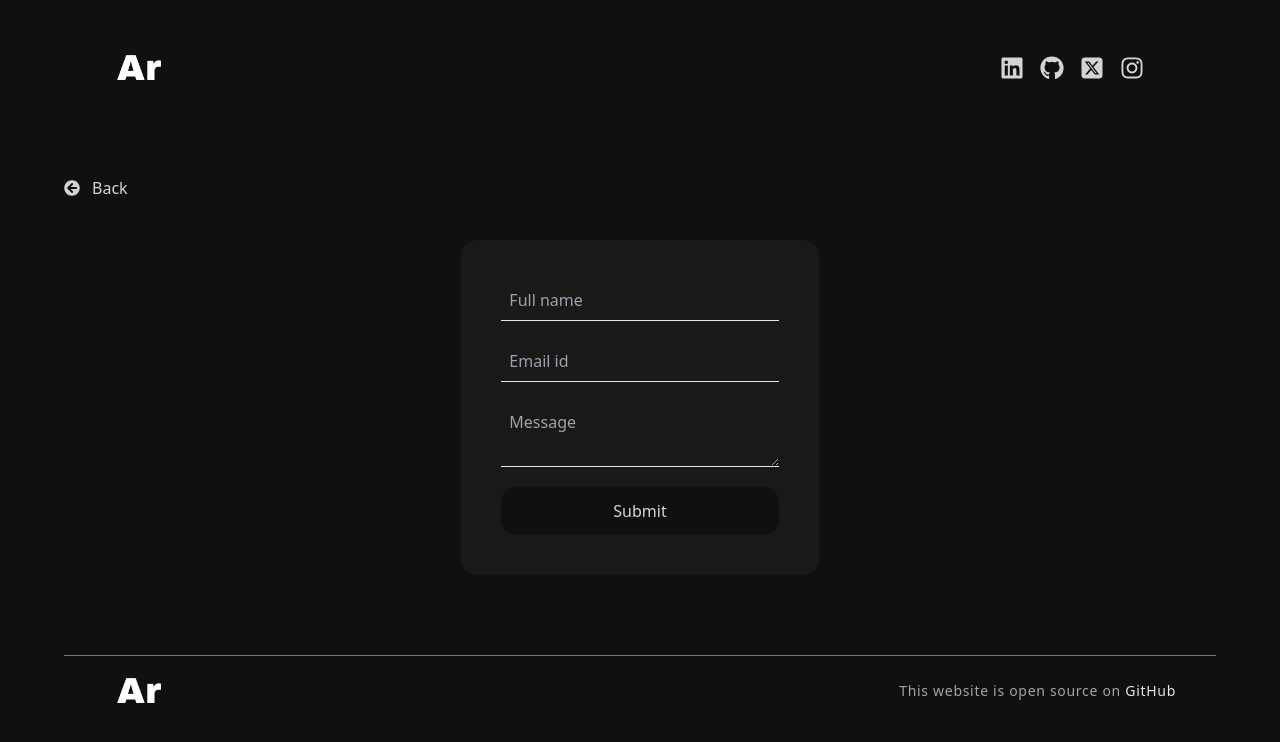
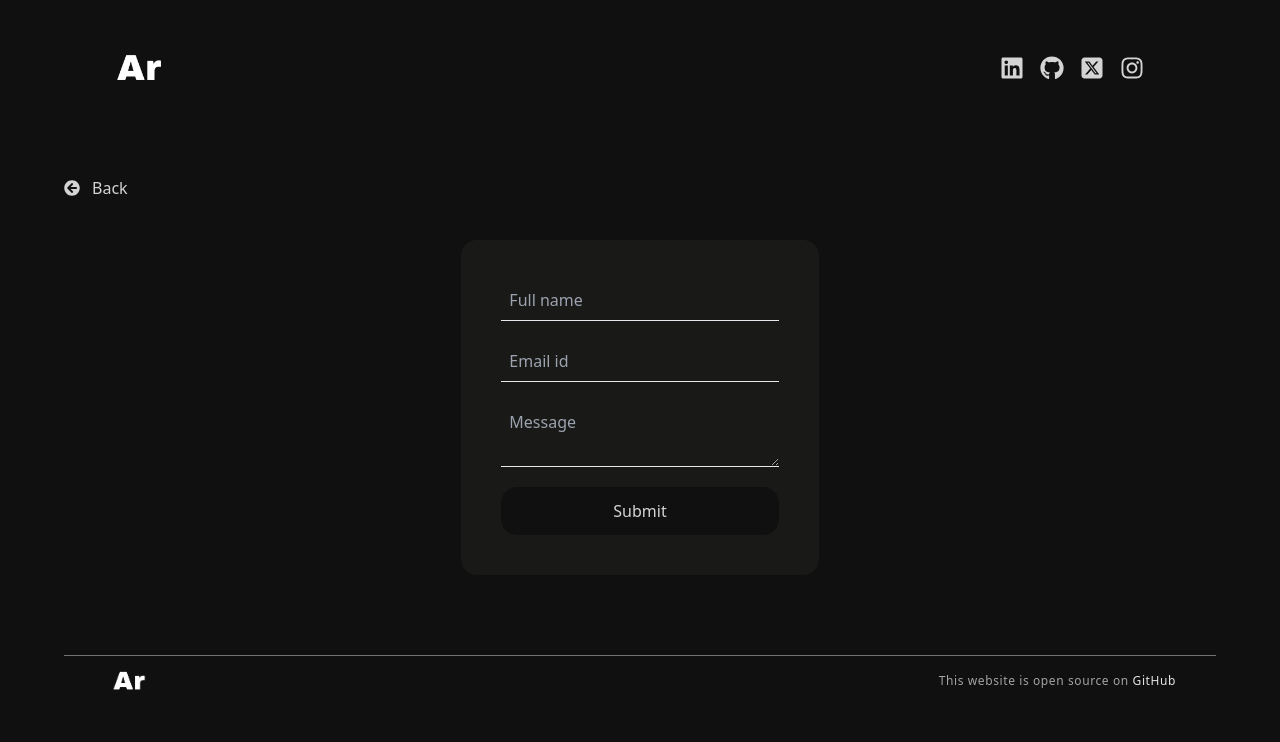
Before and after one commit to AkshatRaiShrivastava/akshat-portfolio, a React (Vite) app: page /contact in a window 1280 px wide. Shown: the top 742 px of the page. Built offline with nearby package versions, Linux system fonts and the light colour scheme.

Commit message:
backend url

```diff
--- a/src/components/footer.jsx
+++ b/src/components/footer.jsx
@@ -5,8 +5,8 @@ const Footer=()=>{
         <>
         <div className="relative bottom-0 flex flex-row mb-10 items-center justify-between lg:px-10">
 
-        <img className="md:w-50" src={logo}width={70} />
-        <h3 className="md:text-sm tracking-wider text-neutral-400">This website is open source on <a className="text-neutral-200" href="https://github.com/AkshatRaiShrivastava/akshat-portfolio">GitHub</a></h3>
+        <img className="" src={logo}width={50} />
+        <h3 className="sm:text-xs text-sm tracking-wider text-neutral-400">This website is open source on <a className="text-neutral-200" href="https://github.com/AkshatRaiShrivastava/akshat-portfolio">GitHub</a></h3>
         </div>
         </>
     );
--- a/src/routes/ContactForm.jsx
+++ b/src/routes/ContactForm.jsx
@@ -21,7 +21,7 @@ const ContactForm = () => {
     e.preventDefault();
 
     try {
-      const response = await axios.post("https://akshat-portfolio-backend.onrender.com/post", formData);
+      const response = await axios.post(`${process.env.BACKEND_URL}/post`, formData);
       console.log("Response:", response.data);
       toast("Message sent successfully !");
       // alert("Form submitted successfully!");
```
